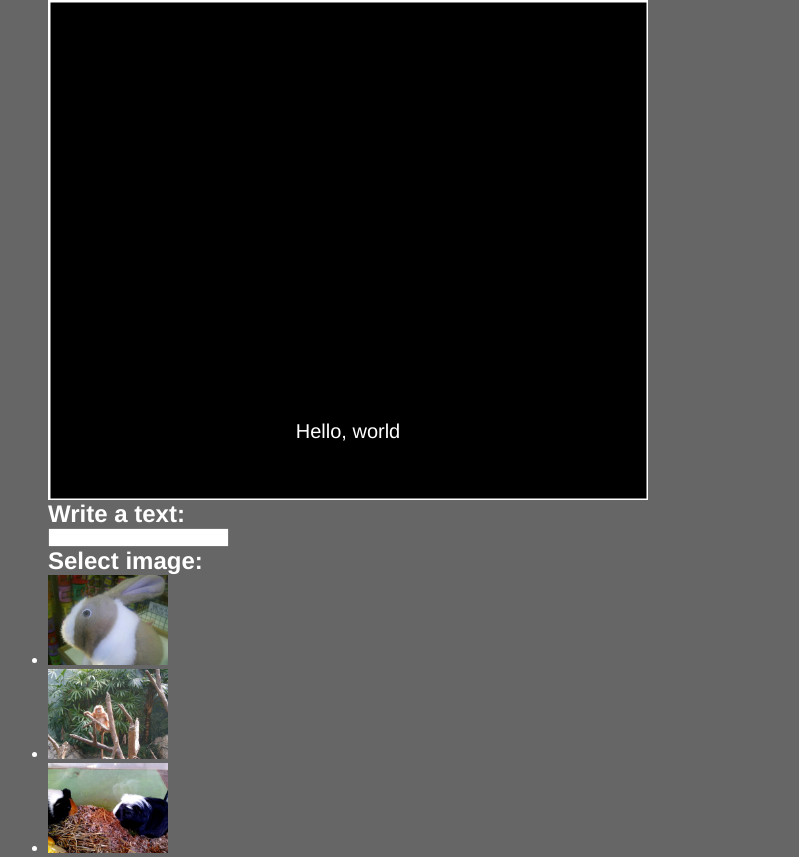
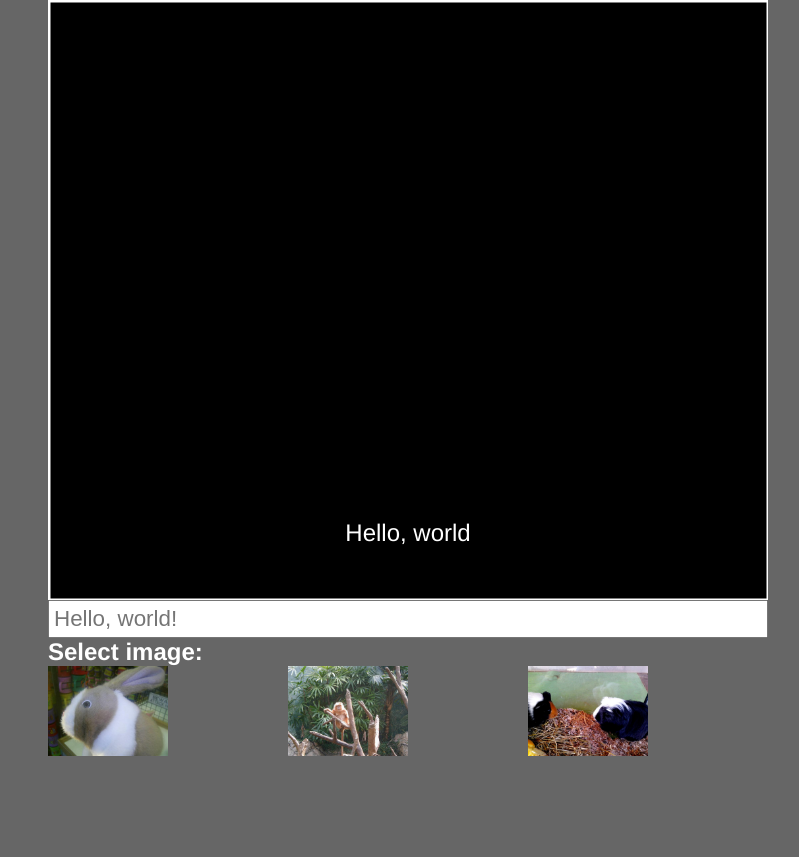
Before and after one commit to bocoup/webpack-workshop, a website: page 01-core/index.html in a window 1280 px wide. Shown: the part 64-921 px from the top of the page, without its empty margins (232-1031 px from the left). After the commit the page ends 874 px from the top, so only its background shows below. Drawn offline with Linux system fonts and the light colour scheme.

Commit message:
split main js module

```diff
--- a/01-core/index.html
+++ b/01-core/index.html
@@ -12,17 +12,16 @@
     <div class="wrapper">
       <h1>Meme generator</h1>
       <div class="canvas-wrapper">
-        <canvas id="canvas" width="600" height="500"></canvas>
+        <canvas id="canvas" width="720" height="600"></canvas>
       </div>
 
       <section>
-        <h2>Write a text:</h2>
-        <input type="text" name="subtitle" class="edit-subtitle">
+        <input type="text" name="subtitle" class="edit-subtitle" autocomplete="off" placeholder="Hello, world!" value="">
       </section>
 
       <section>
         <h2>Select image:</h2>
-        <ul>
+        <ul class="image-selector">
           <li>
             <a href="#1" class="select-image">
               <img src="assets/bunny-725x544.jpg" width="120" height="90">
@@ -45,6 +44,7 @@
   <!-- Replace these with a bundle file -->
   <script src="vendor/fabric.js"></script>
   <script src="vendor/jquery-3.1.0.js"></script>
+  <script src="src/canvas.js"></script>
   <script src="src/main.js"></script>
 </body>
 </html>
--- /dev/null
+++ b/01-core/src/canvas.js
@@ -0,0 +1,47 @@
+var canvas = new fabric.Canvas('canvas');
+
+var subtitle = new fabric.Text('Hello, world', {
+  fontFamily: '"Helvetica Neue", helvetica',
+  fontSize: 24,
+  fill: '#fff',
+  top: 520,
+  selectable: false
+});
+
+var border = new fabric.Rect({
+  color: '#000',
+  width: 716,
+  height: 596,
+  left: 2,
+  top: 2,
+  selectable: false
+});
+
+function addBorder() {
+  canvas.add(border);
+}
+
+function addSubtitle() {
+  canvas.add(subtitle);
+  subtitle.centerH();
+}
+
+function updateSubtitle(value) {
+  subtitle.setText(value);
+  subtitle.centerH();
+}
+
+var imgInstance;
+
+function replaceImage(img) {
+  canvas.remove(imgInstance);
+
+  imgInstance = new fabric.Image(img, {
+    left: 60,
+    top: 60,
+    width: 600,
+    height: 450,
+    selectable: false
+  });
+  canvas.add(imgInstance);
+}
--- a/01-core/src/main.js
+++ b/01-core/src/main.js
@@ -1,24 +1,6 @@
 jQuery(function($) {
-  var canvas = new fabric.Canvas('canvas');
-
-  var border = new fabric.Rect({
-    color: '#000',
-    width: 596,
-    height: 496,
-    left: 2,
-    top: 2,
-    selectable: false
-  });
-  canvas.add(border);
-
-  var subtitle = new fabric.Text('Hello, world', {
-    fontFamily: '"Helvetica Neue", helvetica',
-    fontSize: 20,
-    fill: '#fff',
-    top: 420
-  });
-  canvas.add(subtitle);
-  subtitle.centerH();
+  addBorder();
+  addSubtitle();
 
   var imgInstance;
 
@@ -26,19 +8,10 @@ jQuery(function($) {
     ev.preventDefault();
     var img = $('img', this)[0];
 
-    canvas.remove(imgInstance);
-
-    imgInstance = new fabric.Image(img, {
-      left: 100,
-      top: 100,
-      width: 400,
-      height: 300
-    });
-    canvas.add(imgInstance);
+    replaceImage(img);
   });
 
   $('.edit-subtitle').on('keyup', function(ev) {
-    subtitle.setText(ev.target.value);
-    subtitle.centerH();
+    updateSubtitle(ev.target.value);
   });
 });
--- a/01-core/styles/all.css
+++ b/01-core/styles/all.css
@@ -1,9 +1,10 @@
-* { margin: 0; padding: 0; }
+* { margin: 0; padding: 0; box-sizing: border-box; }
 
 body {
   font: 16px 'Helvetica Neue', helvetica, sans-serif;
   background-color: #666;
   color: #fff;
+  padding-bottom: 50px;
 }
 
 #canvas {
@@ -15,6 +16,29 @@ body {
   margin: auto;
 }
 
+.canvas-wrapper {
+  margin: auto;
+}
+
 h1 {
   line-height: 2em;
 }
+
+.image-selector {
+  list-style: none;
+  display: flex;
+}
+
+.image-selector li {
+  flex: 1;
+}
+
+.select-image {
+  display: inline-block;
+}
+
+.edit-subtitle {
+  width: 100%;
+  padding: 4px;
+  font-size: 1.4em;
+}
```
